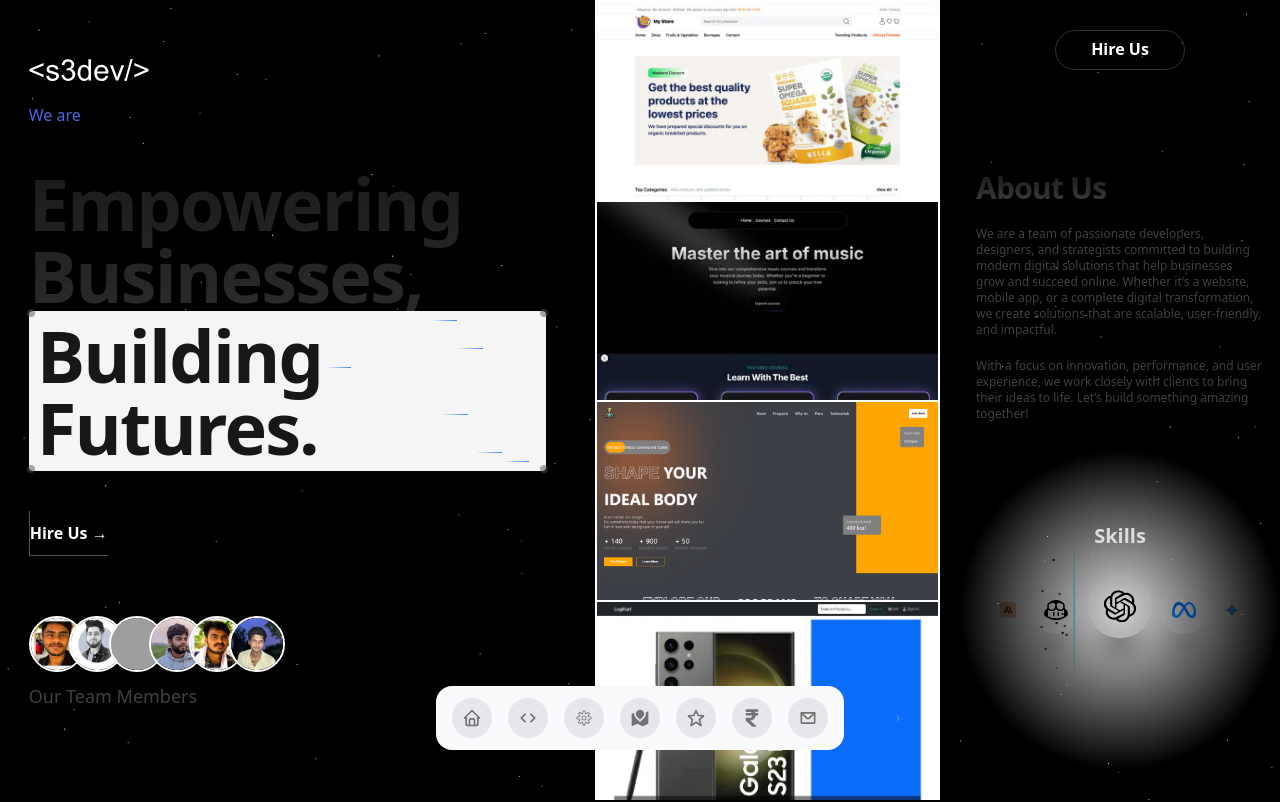
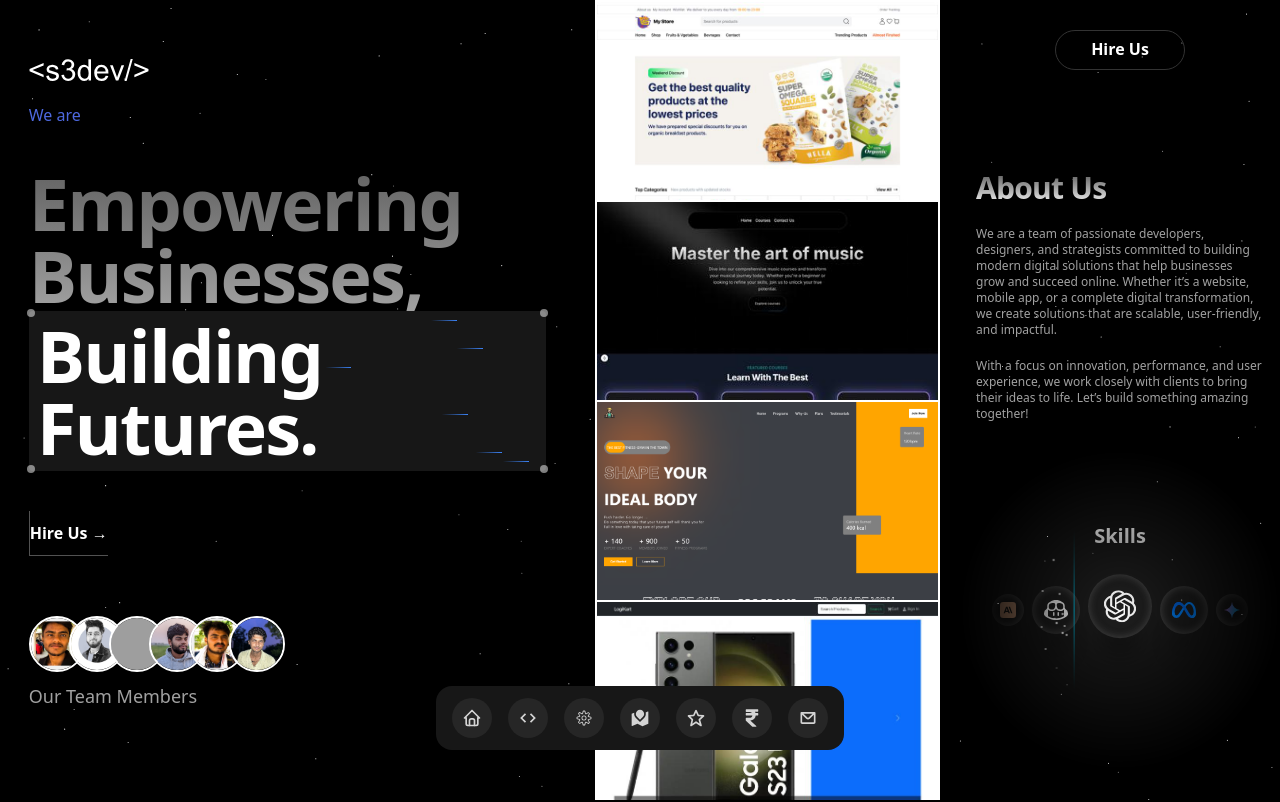
Before and after one commit to sachinchauhan4141/portfolio, a React (Vite) app: page / in a window 1280 px wide. Shown: the top 802 px of the page. Built offline with nearby package versions, Linux system fonts and the light colour scheme; grey boxes are pictures that could not be loaded.

Commit message:
"forced dark mode"

```diff
--- a/src/App.jsx
+++ b/src/App.jsx
@@ -11,7 +11,7 @@ import Footer from "./components/Footer";
 
 function App() {
   return (
-    <div>
+    <div className="dark">
       <Navbar />
       <HeroSection />
       <Services />
--- a/src/index.css
+++ b/src/index.css
@@ -10,6 +10,8 @@ body {
   box-sizing: border-box;
   background-color: #000000;
 }
+
+@custom-variant dark (&:where(.dark, .dark *));
 
 @theme inline {
   --animate-scroll: scroll var(--animation-duration, 40s)
```
